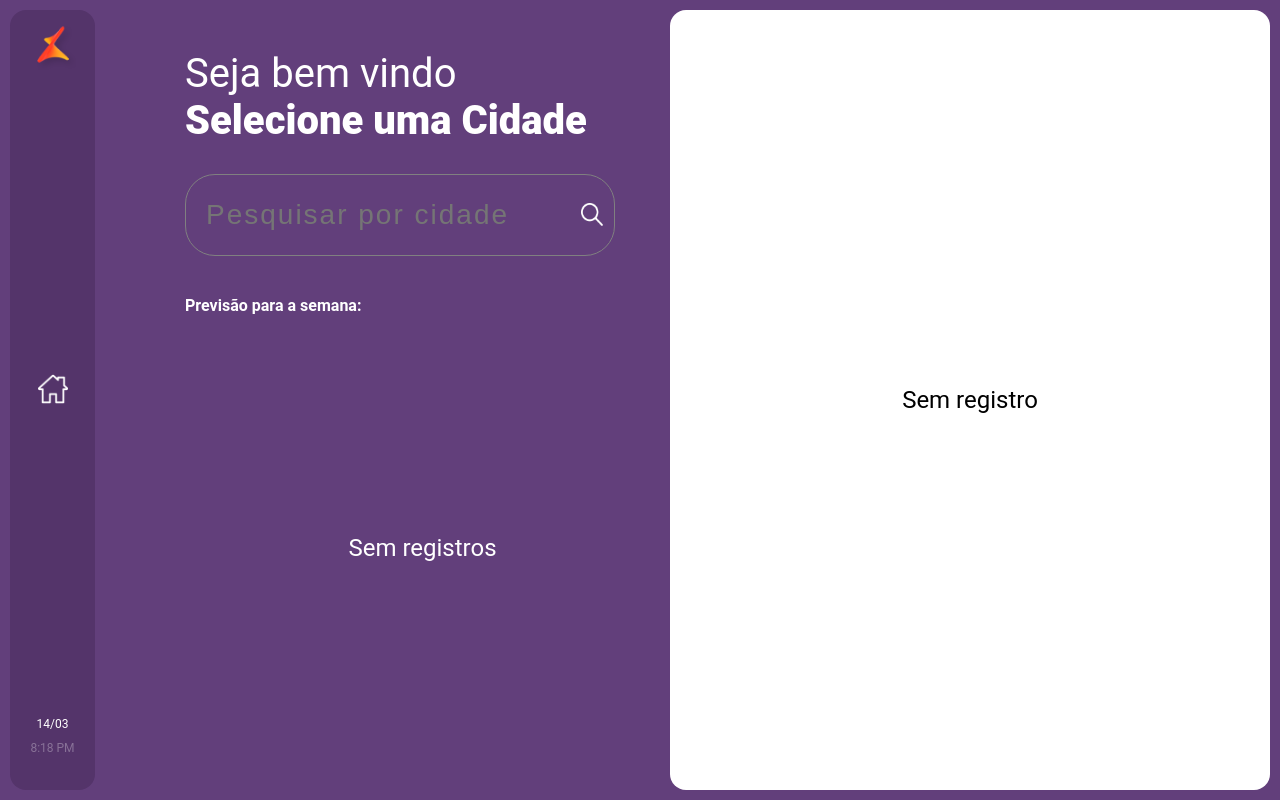
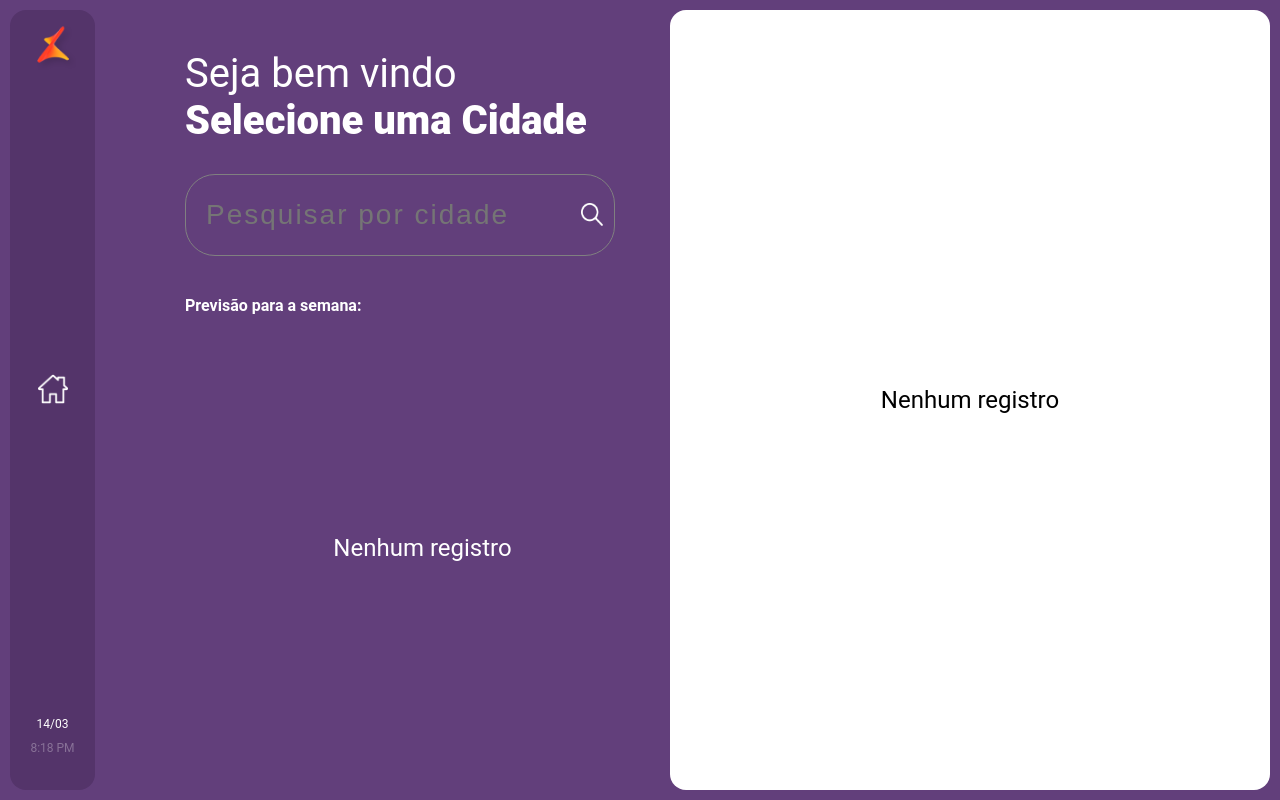
Before and after one commit to oraci/weather-forecast, a React (Create React App) app: page / in a window 1280 px wide. Built offline with nearby package versions, Linux system fonts and the light colour scheme.

Commit message:
Fixed some layout details.

```diff
--- a/src/components/CardList/CardList.jsx
+++ b/src/components/CardList/CardList.jsx
@@ -13,7 +13,7 @@ export const CardList = ({data, onSelectedCard}) => {
             })}
           </ContainerList>
         ) : (
-          <NoResults>Sem registros</NoResults>
+          <NoResults>Nenhum registro</NoResults>
         )}
     </Container>
   );
--- a/src/components/Detail/Detail.jsx
+++ b/src/components/Detail/Detail.jsx
@@ -21,7 +21,7 @@ export const Detail = ({data, today}) => {
     <Container>
         <WrapperContainer>
           {!data ?
-            (<NoResults>Sem registro</NoResults>)
+            (<NoResults>Nenhum registro</NoResults>)
             :
             (
               <>
@@ -34,7 +34,7 @@ export const Detail = ({data, today}) => {
                 </Header>
                 <Content>
                   <TempContainer>
-                    <Temp>{temp.day}</Temp>
+                    <Temp>{Math.round(temp.day)}</Temp>
                     <Degree> °C</Degree>
                     <Info>{weather[0].description}</Info>
                     <Info>{`${getHour(dt)} ${getMonth(dt)} ${getYear(dt)}`}</Info>
--- a/src/components/Detail/styles.js
+++ b/src/components/Detail/styles.js
@@ -86,7 +86,7 @@ export const NoResults = styled.div`
 
 export const Degree = styled.div`
     position: relative;
-    width: 250px;
+    width: 150px;
     margin: 0 auto;
     top: -95px;
     text-align: right;
@@ -94,8 +94,9 @@ export const Degree = styled.div`
     font-weight: bold;
 `
 
-export const Info = styled.div`
+export const Info = styled.p`
   color: #6b4983;
   font-weight: bold;
   padding: 5px;
+  margin: 0;
 `;
```
